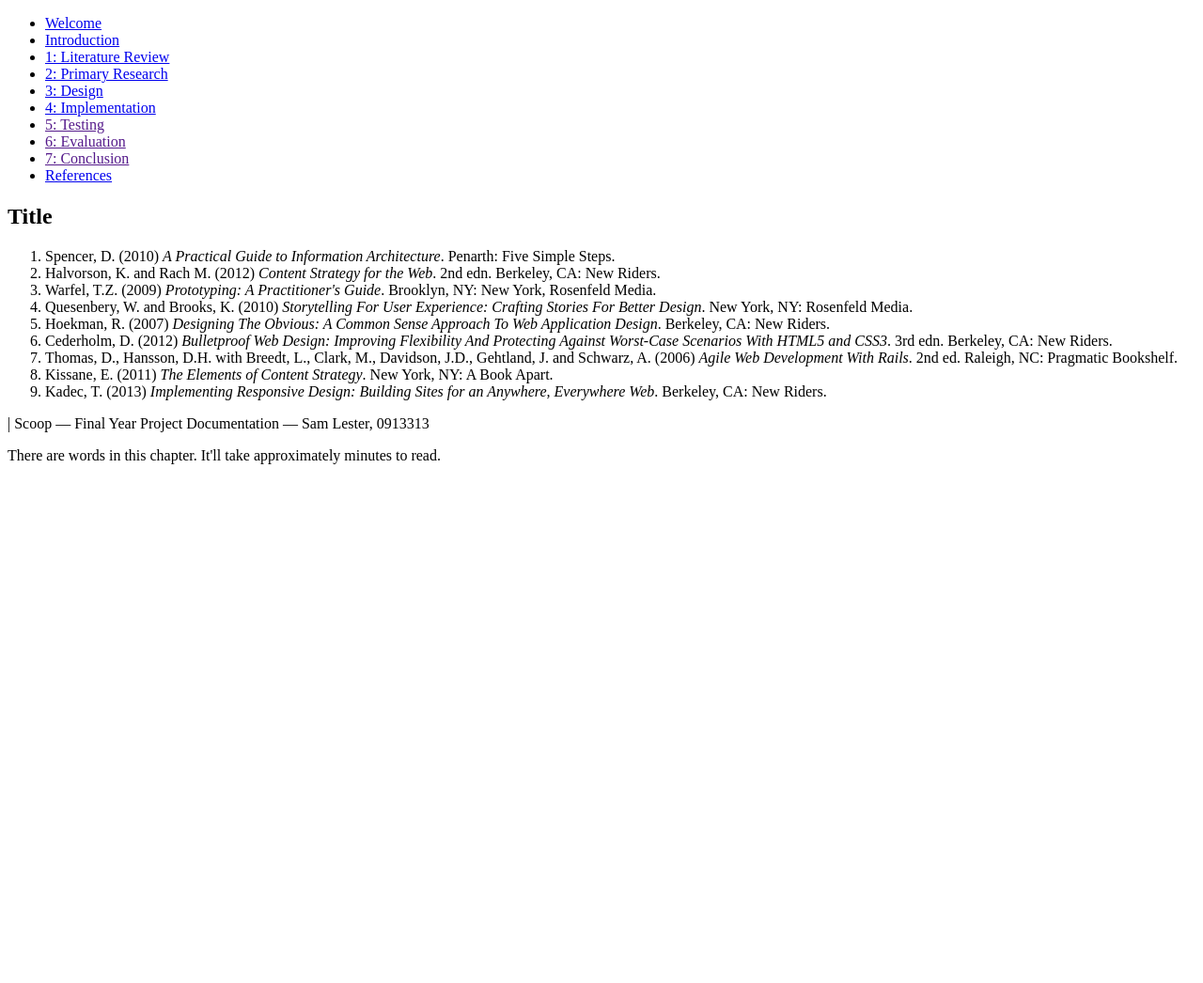
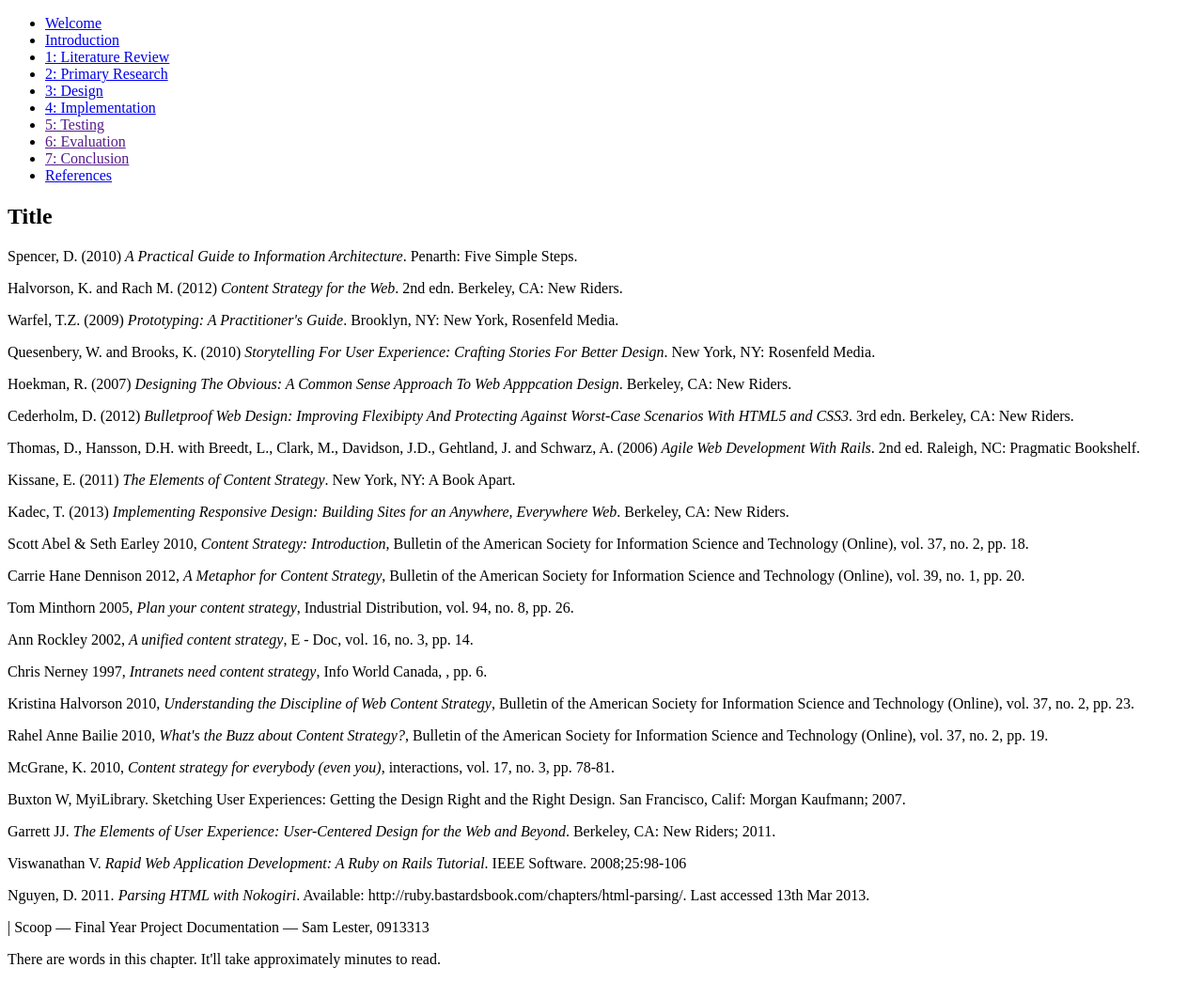
Before and after one commit to samlester/project-documentation, a plain HTML site: page references.html in a window 1280 px wide. Shown: the whole page at 94% size. Before the commit the page ends 800 px from the top, so only its background shows below. Drawn offline with nearby package versions, Linux system fonts and the light colour scheme; files that its build step writes are made by us from their sources.

Commit message:
Concept images and new references

```diff
--- a/assets/css/global.css
+++ b/assets/css/global.css
@@ -73,6 +73,8 @@ a:hover{text-decoration: underline; color: #21688a;}
 
 #footer p {font-size: 14px;}
 
+img {display: block; margin-top: 20px; margin-bottom: 20px;}
+
 table {width: 100%; border: 1px solid #cccccc; margin-top: 10px; margin-bottom: 10px;}
 tr {}
 th, td {padding: 5px 10px; text-align: left; border: 1px solid #cccccc;}
--- a/references.html
+++ b/references.html
@@ -9,17 +9,28 @@
 
 		<div class="section">
 			<h2>Title</h2>
-			<ol>
-				<li>Spencer, D. (2010) <em>A Practical Guide to Information Architecture</em>. Penarth: Five Simple Steps.</li>
-				<li>Halvorson, K. and Rach M. (2012) <em>Content Strategy for the Web</em>. 2nd edn. Berkeley, CA: New Riders.</li>
-				<li>Warfel, T.Z. (2009) <em>Prototyping: A Practitioner's Guide</em>. Brooklyn, NY: New York, Rosenfeld Media.</li>
-				<li>Quesenbery, W. and Brooks, K. (2010) <em>Storytelling For User Experience: Crafting Stories For Better Design</em>. New York, NY: Rosenfeld Media.</li>
-				<li>Hoekman, R. (2007) <em>Designing The Obvious: A Common Sense Approach To Web Application Design</em>. Berkeley, CA: New Riders.</li>
-				<li>Cederholm, D. (2012) <em>Bulletproof Web Design: Improving Flexibility And Protecting Against Worst-Case Scenarios With HTML5 and CSS3</em>. 3rd edn. Berkeley, CA: New Riders.</li>
-				<li>Thomas, D., Hansson, D.H. with Breedt, L., Clark, M., Davidson, J.D., Gehtland, J. and Schwarz, A. (2006) <em>Agile Web Development With Rails</em>. 2nd ed. Raleigh, NC: Pragmatic Bookshelf.</li>
-				<li>Kissane, E. (2011) <em>The Elements of Content Strategy</em>. New York, NY: A Book Apart.</li>
-				<li>Kadec, T. (2013) <em>Implementing Responsive Design: Building Sites for an Anywhere, Everywhere Web</em>. Berkeley, CA: New Riders.</li>
-			</ol>
+
+				<p>Spencer, D. (2010) <em>A Practical Guide to Information Architecture</em>. Penarth: Five Simple Steps.</p>
+				<p>Halvorson, K. and Rach M. (2012) <em>Content Strategy for the Web</em>. 2nd edn. Berkeley, CA: New Riders.</p>
+				<p>Warfel, T.Z. (2009) <em>Prototyping: A Practitioner's Guide</em>. Brooklyn, NY: New York, Rosenfeld Media.</p>
+				<p>Quesenbery, W. and Brooks, K. (2010) <em>Storytelling For User Experience: Crafting Stories For Better Design</em>. New York, NY: Rosenfeld Media.</p>
+				<p>Hoekman, R. (2007) <em>Designing The Obvious: A Common Sense Approach To Web Apppcation Design</em>. Berkeley, CA: New Riders.</p>
+				<p>Cederholm, D. (2012) <em>Bulletproof Web Design: Improving Flexibipty And Protecting Against Worst-Case Scenarios With HTML5 and CSS3</em>. 3rd edn. Berkeley, CA: New Riders.</p>
+				<p>Thomas, D., Hansson, D.H. with Breedt, L., Clark, M., Davidson, J.D., Gehtland, J. and Schwarz, A. (2006) <em>Agile Web Development With Rails</em>. 2nd ed. Raleigh, NC: Pragmatic Bookshelf.</p>
+				<p>Kissane, E. (2011) <em>The Elements of Content Strategy</em>. New York, NY: A Book Apart.</p>
+				<p>Kadec, T. (2013) <em>Implementing Responsive Design: Building Sites for an Anywhere, Everywhere Web</em>. Berkeley, CA: New Riders.</p>
+				<p>Scott Abel &amp; Seth Earley 2010, <em>Content Strategy: Introduction</em>, Bulletin of the American Society for Information Science and Technology (Online), vol. 37, no. 2, pp. 18.</p>
+				<p>Carrie Hane Dennison 2012, <em>A Metaphor for Content Strategy</em>, Bulletin of the American Society for Information Science and Technology (Online), vol. 39, no. 1, pp. 20.</p>
+				<p>Tom Minthorn 2005, <em>Plan your content strategy</em>, Industrial Distribution, vol. 94, no. 8, pp. 26.</p>
+				<p>Ann Rockley 2002, <em>A unified content strategy</em>, E - Doc, vol. 16, no. 3, pp. 14.</p>
+				<p>Chris Nerney 1997, <em>Intranets need content strategy</em>, Info World Canada, , pp. 6.</p>
+				<p>Kristina Halvorson 2010, <em>Understanding the Discipline of Web Content Strategy</em>, Bulletin of the American Society for Information Science and Technology (Online), vol. 37, no. 2, pp. 23.</p>
+				<p>Rahel Anne Bailie 2010, <em>What's the Buzz about Content Strategy?</em>, Bulletin of the American Society for Information Science and Technology (Online), vol. 37, no. 2, pp. 19.</p>
+				<p>McGrane, K. 2010, <em>Content strategy for everybody (even you)</em>, interactions, vol. 17, no. 3, pp. 78-81.</p>
+				<p>Buxton W, MyiLibrary. Sketching User Experiences: Getting the Design Right and the Right Design. San Francisco, Calif: Morgan Kaufmann; 2007.</p>
+				<p>Garrett JJ. <em>The Elements of User Experience: User-Centered Design for the Web and Beyond</em>. Berkeley, CA: New Riders; 2011.</p>
+				<p>Viswanathan V. <em>Rapid Web Application Development: A Ruby on Rails Tutorial</em>. IEEE Software. 2008;25:98-106</p>
+				<p>Nguyen, D. 2011. <em>Parsing HTML with Nokogiri</em>. Available: http://ruby.bastardsbook.com/chapters/html-parsing/. Last accessed 13th Mar 2013.</p>
 		</div>
 	</div>
 </div>
```
Also changed, not shown: design.html (+13 -3 lines), assets/images/concept1.jpg (added), assets/images/concept2.jpg (added), assets/images/concept3.jpg (added).
